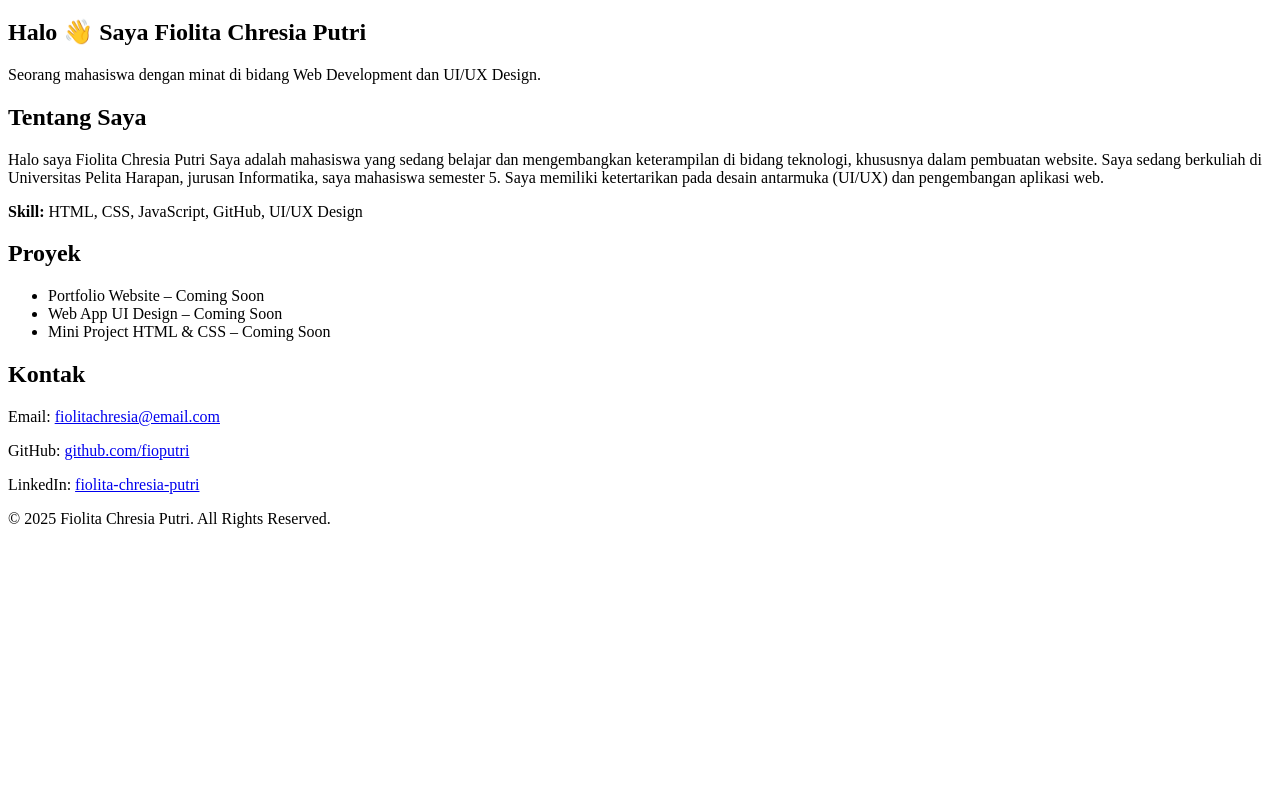
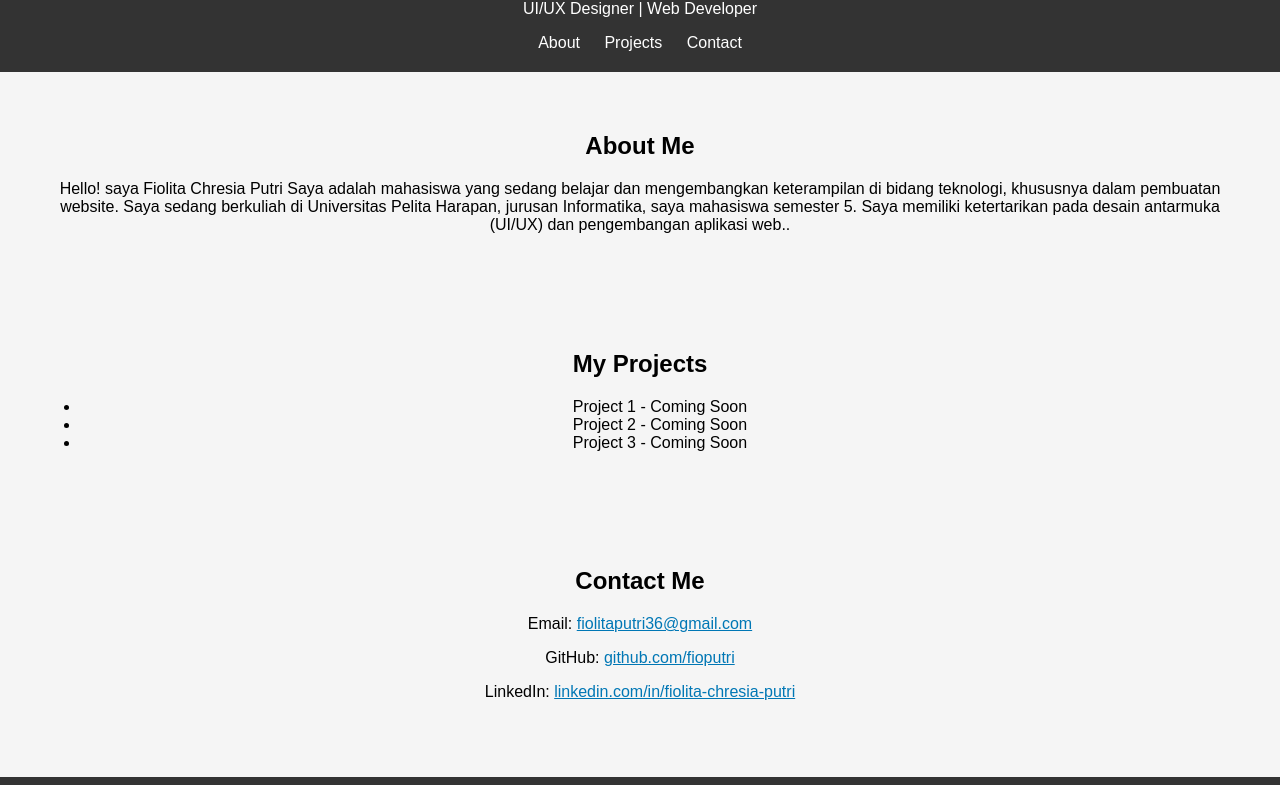
Before and after one commit to fioputri/fioputri.github.io-Portofolio, a plain HTML site: page index.html in a window 1280 px wide. Shown: the part 100-885 px from the top of the page. Before the commit the page ends 800 px from the top, so only its background shows below. Drawn offline with Linux system fonts and the light colour scheme.

Commit message:
Update index.html

```diff
--- a/index.html
+++ b/index.html
@@ -1,64 +1,87 @@
 <!DOCTYPE html>
-<html lang="id">
+<html lang="en">
 <head>
   <meta charset="UTF-8">
   <meta name="viewport" content="width=device-width, initial-scale=1.0">
-  <title>Portofolio - Fiolita Chresia Putri</title>
+  <title>Portfolio - Fiolita Chresia Putri</title>
+  <style>
+    body {
+      font-family: Arial, sans-serif;
+      margin: 0;
+      padding: 0;
+      background: #f5f5f5;
+    }
+    header {
+      background: #333;
+      color: white;
+      text-align: center;
+      padding: 20px;
+    }
+    nav {
+      margin-top: 10px;
+    }
+    nav a {
+      color: white;
+      margin: 0 10px;
+      text-decoration: none;
+    }
+    section {
+      padding: 40px;
+      text-align: center;
+    }
+    footer {
+      background: #333;
+      color: white;
+      text-align: center;
+      padding: 15px;
+      margin-top: 20px;
+    }
+    a {
+      color: #0077b5;
+    }
+  </style>
 </head>
 <body>
-
-  <!-- Header / Navigation -->
   <header>
     <h1>Fiolita Chresia Putri</h1>
+    <p>UI/UX Designer | Web Developer</p>
     <nav>
-      <a href="#about">Tentang</a>
-      <a href="#projects">Proyek</a>
-      <a href="#contact">Kontak</a>
+      <a href="#about">About</a>
+      <a href="#projects">Projects</a>
+      <a href="#contact">Contact</a>
     </nav>
   </header>
 
-  <!-- Hero Section -->
-  <section id="hero">
-    <h2>Halo 👋 Saya Fiolita Chresia Putri</h2>
-    <p>Seorang mahasiswa dengan minat di bidang Web Development dan UI/UX Design.</p>
+  <section id="about">
+    <h2>About Me</h2>
+    <p>Hello! saya Fiolita Chresia Putri
+      Saya adalah mahasiswa yang sedang belajar dan mengembangkan keterampilan di bidang teknologi, khususnya dalam pembuatan website. Saya sedang berkuliah di Universitas Pelita Harapan,
+      jurusan Informatika, saya mahasiswa semester 5.
+      Saya memiliki ketertarikan pada desain antarmuka (UI/UX) dan pengembangan aplikasi web..</p>
   </section>
 
-  <!-- About Section -->
-  <section id="about">
-    <h2>Tentang Saya</h2>
-    <p>
-      Halo saya Fiolita Chresia Putri
-      Saya adalah mahasiswa yang sedang belajar dan mengembangkan keterampilan di bidang teknologi, khususnya dalam pembuatan website. Saya sedang berkuliah di Universitas Pelita Harapan,
-      jurusan Informatika, saya mahasiswa semester 5.
-      Saya memiliki ketertarikan pada desain antarmuka (UI/UX) dan pengembangan aplikasi web.
-    </p>
-    <p><strong>Skill:</strong> HTML, CSS, JavaScript, GitHub, UI/UX Design</p>
-  </section>
-
-  <!-- Projects Section -->
   <section id="projects">
-    <h2>Proyek</h2>
+    <h2>My Projects</h2>
     <ul>
-      <li>Portfolio Website – Coming Soon</li>
-      <li>Web App UI Design – Coming Soon</li>
-      <li>Mini Project HTML & CSS – Coming Soon</li>
+      <li>Project 1 - Coming Soon</li>
+      <li>Project 2 - Coming Soon</li>
+      <li>Project 3 - Coming Soon</li>
     </ul>
   </section>
 
-  <!-- Contact Section -->
   <section id="contact">
-    <h2>Kontak</h2>
-    <p>Email: <a href="mailto:fiolitaputri36@gmail.com">fiolitachresia@email.com</a></p>
+    <h2>Contact Me</h2>
+    <p>Email: <a href="mailto:fiolitaputri36@gmail.com">fiolitaputri36@gmail.com</a></p>
     <p>GitHub: <a href="https://github.com/fioputri" target="_blank">github.com/fioputri</a></p>
-    <p>LinkedIn: <a href=" https://www.linkedin.com/in/fiolita-chresia-putri-6639a12a5?utm_source=share&utm_campaign=share_via&utm_content=profile&utm_medium=ios_app" target="_blank">
-    fiolita-chresia-putri
-    </a></p>
+    <p>LinkedIn:
+      <a href="https://www.linkedin.com/in/fiolita-chresia-putri-6639a12a5?utm_source=share&utm_campaign=share_via&utm_content=profile&utm_medium=ios_app" target="_blank">
+        linkedin.com/in/fiolita-chresia-putri
+      </a>
+    </p>
   </section>
 
-  <!-- Footer -->
   <footer>
-    <p>© 2025 Fiolita Chresia Putri. All Rights Reserved.</p>
+    <p>&copy; 2025 Fiolita Chresia Putri. All Rights Reserved.</p>
   </footer>
-
 </body>
 </html>
```
